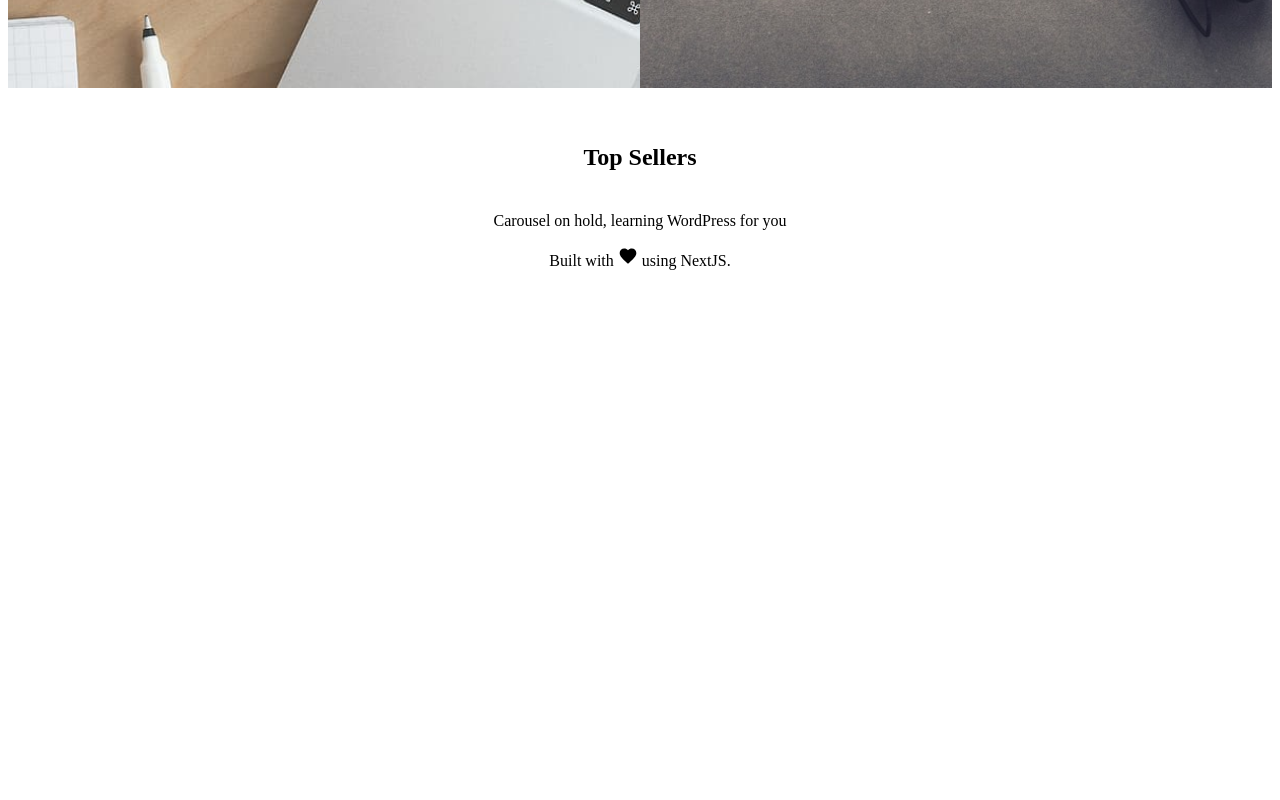
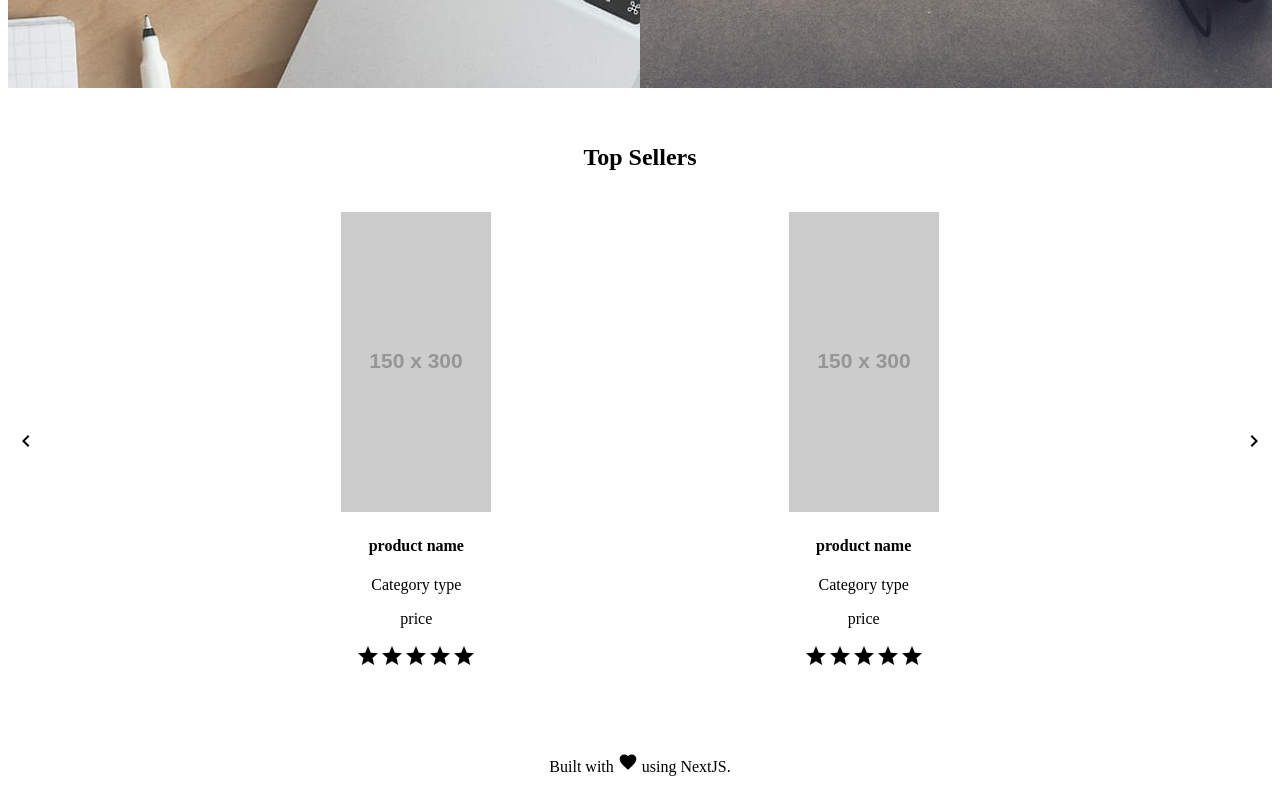
Before and after one commit to endepointe/ecomm_1, a Next.js app: page / in a window 1280 px wide. Shown: the part 2244-3044 px from the top of the page. Before the commit the page ends 2538 px from the top, so only its background shows below. Built offline with nearby package versions, Linux system fonts and the light colour scheme.

Commit message:
appearance laid out

```diff
--- a/pages/index.js
+++ b/pages/index.js
@@ -5,6 +5,9 @@ import prodSecOneStyles from '../styles/ProdSecOne.module.css';
 import prodSecTwoStyles from '../styles/ProdSecTwo.module.css';
 // Temp Icon for footer
 import FavoriteIcon from '@material-ui/icons/Favorite';
+import ChevronLeftIcon from '@material-ui/icons/ChevronLeft';
+import ChevronRightIcon from '@material-ui/icons/ChevronRight';
+import StarIcon from '@material-ui/icons/Star';
 //
 import { bool, number, string } from 'prop-types';
 // Hooks
@@ -148,8 +151,54 @@ export default function Home() {
         <br />
         <article className={prodSecTwoStyles.Article}>
           <h1 className={prodSecTwoStyles.H1}>Top Sellers</h1>
-          <section className={prodSecTwoStyles.ProdCarousel}>
-            {'Carousel on hold, learning WordPress for you'}
+          <section className={prodSecTwoStyles.ProdCarouselSec}>
+            {/* {'Carousel on hold, learning WordPress for you'} */}
+            <div className={prodSecTwoStyles.Carousel}>
+
+              <button
+                className={prodSecTwoStyles.CarouselBtn}
+                aria-label="product carousel left">
+                <ChevronLeftIcon />
+              </button>
+
+              <div>
+                <img src="https://via.placeholder.com/150X300" />
+                <h4>product name</h4>
+                <p>Category type</p>
+                <p>price</p>
+                <div>
+                  <span>
+                    <StarIcon />
+                    <StarIcon />
+                    <StarIcon />
+                    <StarIcon />
+                    <StarIcon />
+                  </span>
+                </div>
+              </div>
+              <div>
+                <img src="https://via.placeholder.com/150X300" />
+                <h4>product name</h4>
+                <p>Category type</p>
+                <p>price</p>
+                <div>
+                  <span>
+                    <StarIcon />
+                    <StarIcon />
+                    <StarIcon />
+                    <StarIcon />
+                    <StarIcon />
+                  </span>
+                </div>
+              </div>
+
+              <button
+                className={prodSecTwoStyles.CarouselBtn}
+                aria-label="product carousel right">
+                <ChevronRightIcon />
+              </button>
+
+            </div>
           </section>
           <p>Built with <FavoriteIcon fontSize="small" /> using NextJS.</p>
         </article>
--- a/styles/ProdSecTwo.module.css
+++ b/styles/ProdSecTwo.module.css
@@ -13,9 +13,29 @@
     text-align: center;
   }
 
-  .ProdCarousel {
+  .ProdCarouselSec {
     width: 100%;
-    height: 100%;
+    margin-bottom: 5rem;
+    display: flex;
+    flex-direction: row;
+    justify-content: center;
+  }
+
+  .Carousel {
+    flex: 1;
+    display: flex;
+    justify-content: space-between;
+  }
+
+  .CarouselBtn {
+    height: 4rem;
+    align-self: center;
+    background: none;
+    border: none;
+    outline: none;
+  }
+  .CarouselBtn:hover {
+    cursor: pointer;
   }
 
 }
```
